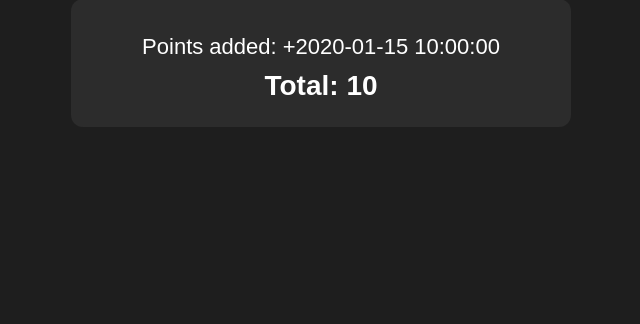
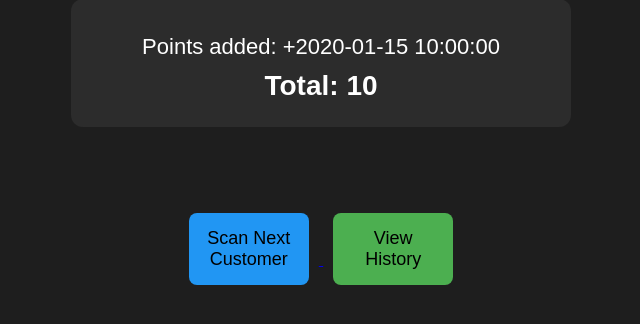
Before and after one commit to newportpetsuk-lab/newport-pets-loyalty, a Flask app: template templates/points_added.html in a window 1280 px wide. Shown: the part 209-533 px from the top of the page, without its empty margins (319-959 px from the left). Run offline with Flask 3, Linux system fonts and the light colour scheme; the template is opened without the code that fills it: most values are stand-ins (such as "Sample title", 1, 10 or a date in 2020); some libraries are stand-ins or nearby versions.

Commit message:
Update points_added.html

```diff
--- a/templates/points_added.html
+++ b/templates/points_added.html
@@ -120,6 +120,18 @@
 {% endif %}
 
 </div>
+<br><br>
 
+<a href="/scan">
+    <button style="background:#2196f3;">
+        Scan Next Customer
+    </button>
+</a>
+
+<a href="/history/{{ customer_id }}">
+    <button style="background:#4caf50;">
+        View History
+    </button>
+</a>
 </body>
 </html>
```
